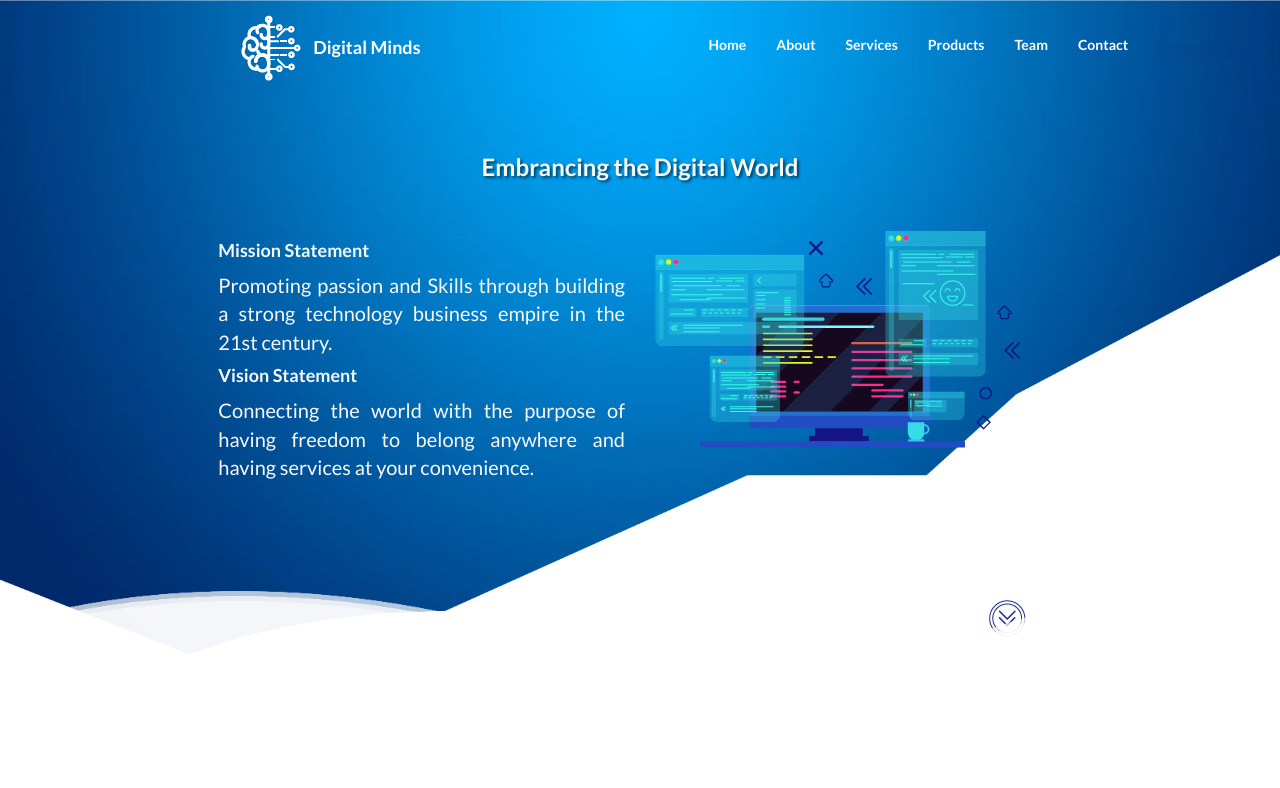
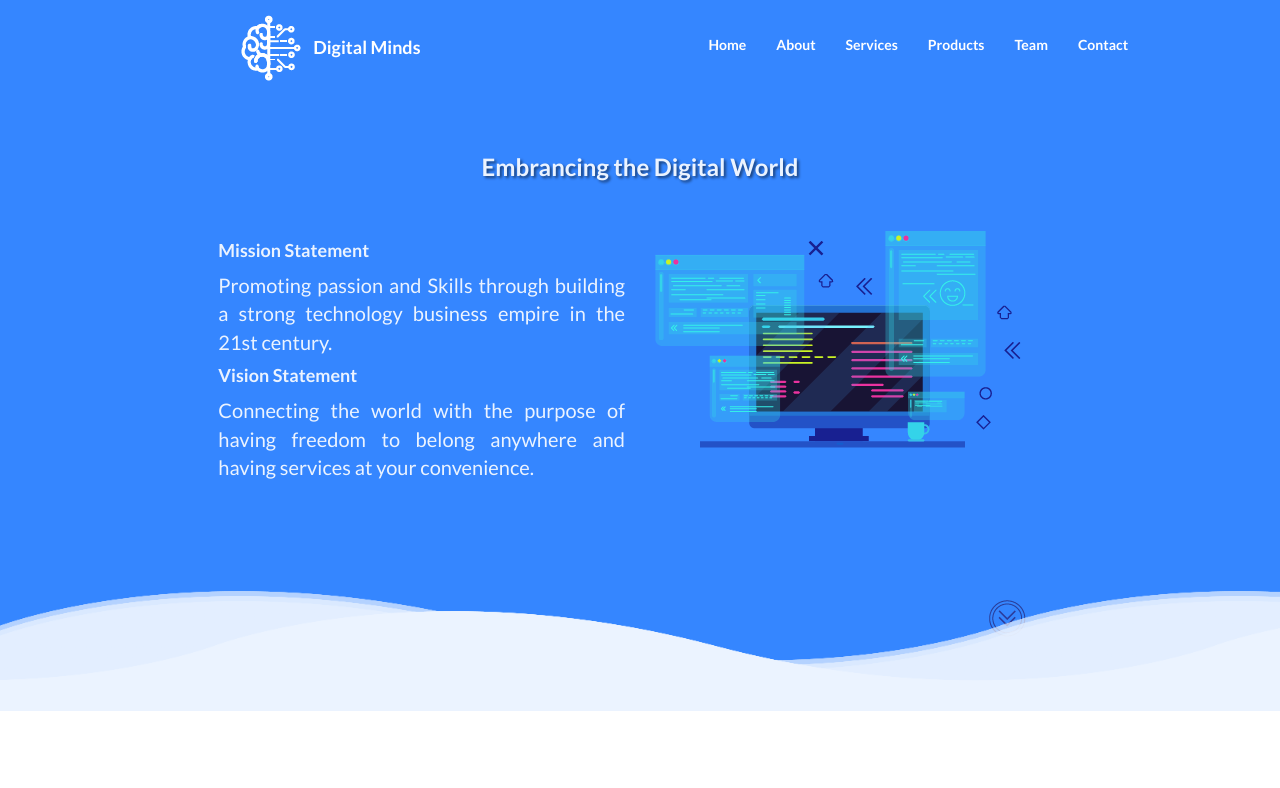
Before and after one commit to Abeinevincent/digitallminds, a plain HTML site: page index.html in a window 1280 px wide. Shown: the top 788 px of the page. Drawn offline with Linux system fonts and the light colour scheme; files whose address does not match are found by name.

Commit message:
Update landing-page.css

```diff
--- a/css/landing-page.css
+++ b/css/landing-page.css
@@ -44,12 +44,16 @@ p {
 .past-main .navbar-nav > li > a {
     color: #428bca;
 }
+
 .intro-header {
 	padding-top: 50px; /* If you're making other pages, make sure there is 50px of padding to make sure the navbar doesn't overlap content! */
 	padding-bottom: 50px;
-	color: #f8f8f8;
-	background: url(../img/banner1.jpg) no-repeat center center;
+	color: white!important;
+	/* background-color: black; */
+	opacity: 0.9;
+	/* background: url(../img/download.jpg) no-repeat center center; */
 	background-size: cover;
+	background-attachment: fixed;
 	text-align: center;
 }
 
@@ -157,7 +161,7 @@ p {
 .banner {
 	padding: 100px 0;
 	color: #f8f8f8;
-/* 	background: url(../img/banner-bg.jpg) no-repeat center center; */
+	/* background: url(../img/banner-bg.jpg) no-repeat center center; */
 	background-size: cover;
 }
 
```
